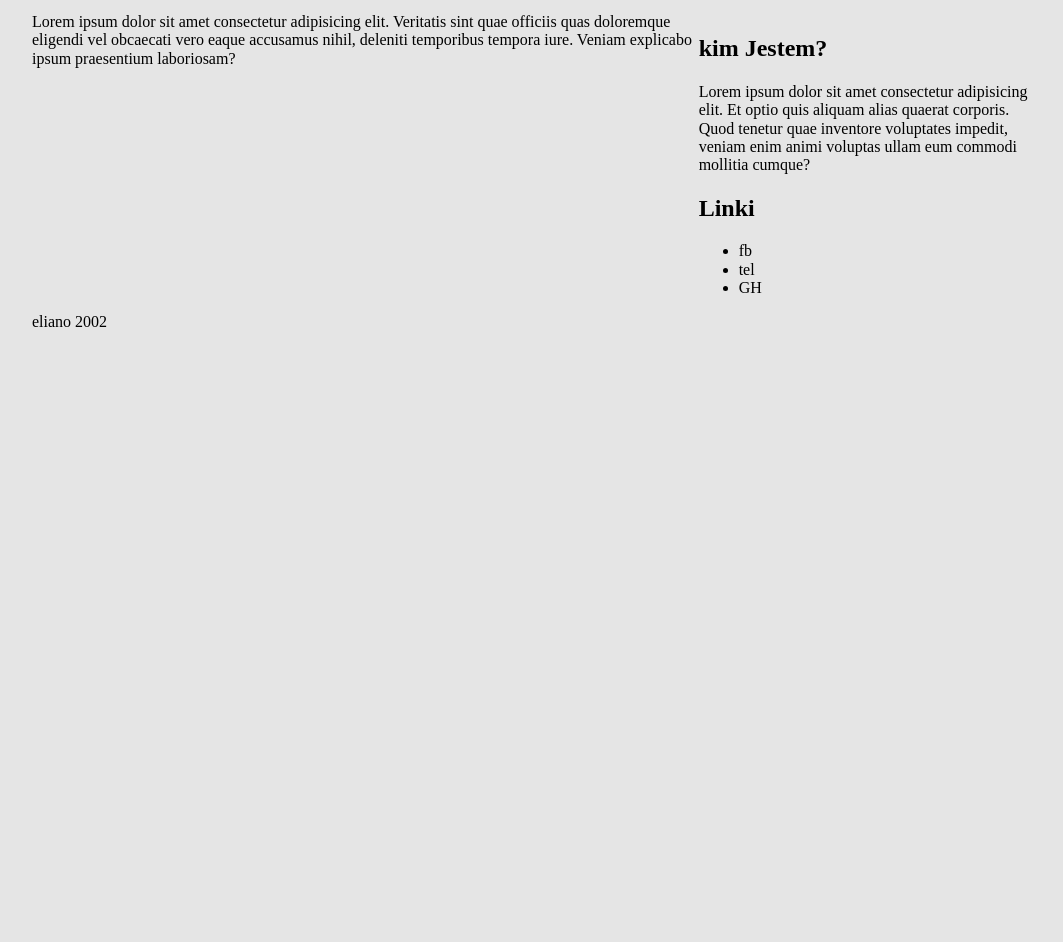
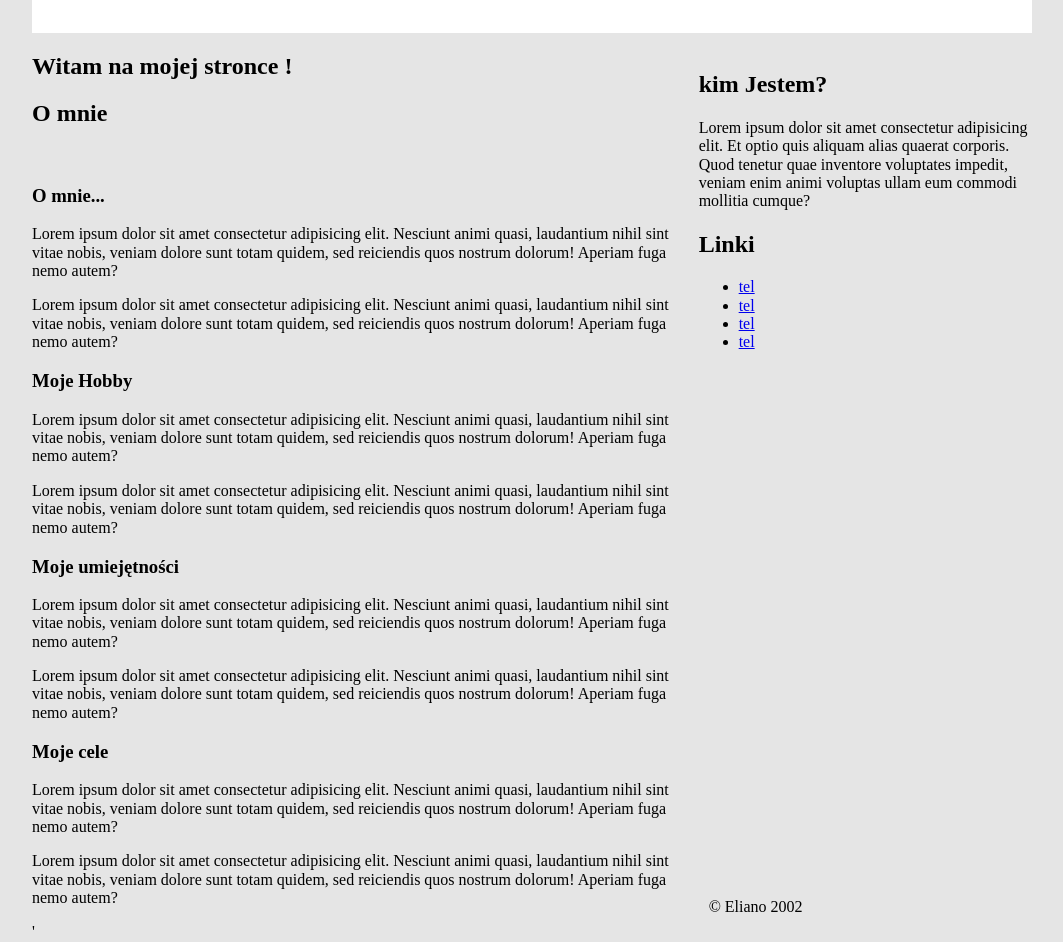
Before and after one commit to elianoPL/homepage2, a plain HTML site: page index.html in a window 1280 px wide. Shown: the part 117-1059 px from the top of the page, without its empty margins (108-1171 px from the left). Before the commit the page ends 800 px from the top, so only its background shows below. Drawn offline with Linux system fonts and the light colour scheme.

Commit message:
html structure in main tag

```diff
--- a/index.html
+++ b/index.html
@@ -14,41 +14,103 @@
       <p class="main-header__description">strona domowa eliasza łodygii</p>
     </header>
     <nav class="main-nav">
-        <div>
       <a href="#" class="main-nav__item">home</a>
       <a href="#" class="main-nav__item">home</a>
       <a href="#" class="main-nav__item">home</a>
       <a href="#" class="main-nav__item">home</a>
       <a href="#" class="main-nav__item">home</a>
-    </div></nav>
+    </nav>
     <aside class="aside">
-      <article class="author-info">
-        <img src="#" alt="" class="author-info__image" />
-        <h2 class="author-info__heading">kim Jestem?</h2>
-        <p class="author-info__description">
+      <article class="author-brief">
+        <img src="#" alt="" class="author-brief__image" />
+        <h2 class="author-brief__heading">kim Jestem?</h2>
+        <p class="author-brief__description">
           Lorem ipsum dolor sit amet consectetur adipisicing elit. Et optio quis
           aliquam alias quaerat corporis. Quod tenetur quae inventore voluptates
           impedit, veniam enim animi voluptas ullam eum commodi mollitia cumque?
         </p>
       </article>
-      <article class="links">
-        <h2>Linki</h2>
-        <ul class="links__list">
-          <li>fb</li>
-          <li>tel</li>
-          <li>GH</li>
+      <article class="contact-links">
+        <h2 class="contact-links__heading">Linki</h2>
+        <ul class="contact-links__list">
+          <li><a href="#">tel</a></li>
+          <li><a href="#">tel</a></li>
+          <li><a href="#">tel</a></li>
+          <li><a href="#">tel</a></li>
         </ul>
       </article>
     </aside>
-
     <main class="main">
-      <p>
-        Lorem ipsum dolor sit amet consectetur adipisicing elit. Veritatis sint
-        quae officiis quas doloremque eligendi vel obcaecati vero eaque
-        accusamus nihil, deleniti temporibus tempora iure. Veniam explicabo
-        ipsum praesentium laboriosam?
-      </p>
+      <section class="welcome-baner">
+        <h2 class="welcome-baner__heading">Witam na mojej stronce !</h2>
+      </section>
+      <section class="about">
+        <h2 class="about__heading">O mnie</h2>
+        <img src="#" alt="" class="about__image" />
+        <section class="about__info">
+          <h3 class="about__subheading">O mnie...</h3>
+          <p class="about__paragraph">
+            Lorem ipsum dolor sit amet consectetur adipisicing elit. Nesciunt
+            animi quasi, laudantium nihil sint vitae nobis, veniam dolore sunt
+            totam quidem, sed reiciendis quos nostrum dolorum! Aperiam fuga nemo
+            autem?
+          </p>
+          <p class="about__paragraph">
+            Lorem ipsum dolor sit amet consectetur adipisicing elit. Nesciunt
+            animi quasi, laudantium nihil sint vitae nobis, veniam dolore sunt
+            totam quidem, sed reiciendis quos nostrum dolorum! Aperiam fuga nemo
+            autem?
+          </p>
+        </section>
+        <section class="about__info">
+          <h3 class="about__subheading">Moje Hobby</h3>
+          <p class="about__paragraph">
+            Lorem ipsum dolor sit amet consectetur adipisicing elit. Nesciunt
+            animi quasi, laudantium nihil sint vitae nobis, veniam dolore sunt
+            totam quidem, sed reiciendis quos nostrum dolorum! Aperiam fuga nemo
+            autem?
+          </p>
+          <p class="about__paragraph">
+            Lorem ipsum dolor sit amet consectetur adipisicing elit. Nesciunt
+            animi quasi, laudantium nihil sint vitae nobis, veniam dolore sunt
+            totam quidem, sed reiciendis quos nostrum dolorum! Aperiam fuga nemo
+            autem?
+          </p>
+        </section>
+        <section class="about__info">
+          <h3 class="about__subheading">Moje umiejętności</h3>
+          <p class="about__paragraph">
+            Lorem ipsum dolor sit amet consectetur adipisicing elit. Nesciunt
+            animi quasi, laudantium nihil sint vitae nobis, veniam dolore sunt
+            totam quidem, sed reiciendis quos nostrum dolorum! Aperiam fuga nemo
+            autem?
+          </p>
+          <p class="about__paragraph">
+            Lorem ipsum dolor sit amet consectetur adipisicing elit. Nesciunt
+            animi quasi, laudantium nihil sint vitae nobis, veniam dolore sunt
+            totam quidem, sed reiciendis quos nostrum dolorum! Aperiam fuga nemo
+            autem?
+          </p>
+        </section>
+        <section class="about__info">
+          <h3 class="about__subheading">Moje cele</h3>
+          <p class="about__paragraph">
+            Lorem ipsum dolor sit amet consectetur adipisicing elit. Nesciunt
+            animi quasi, laudantium nihil sint vitae nobis, veniam dolore sunt
+            totam quidem, sed reiciendis quos nostrum dolorum! Aperiam fuga nemo
+            autem?
+          </p>
+          <p class="about__paragraph">
+            Lorem ipsum dolor sit amet consectetur adipisicing elit. Nesciunt
+            animi quasi, laudantium nihil sint vitae nobis, veniam dolore sunt
+            totam quidem, sed reiciendis quos nostrum dolorum! Aperiam fuga nemo
+            autem?
+          </p>
+        </section>
+      </section>
     </main>
-    <footer class="footer">eliano 2002</footer>
+    <footer class="footer">
+      &copy; Eliano 2002
+    </footer>
   </body>
 </html>
--- a/style.css
+++ b/style.css
@@ -1,27 +1,26 @@
 body {
   display: grid;
   grid-template-columns: 3fr 3fr 3fr;
-    grid-template-areas:"header nav nav" "main main aside";
+  grid-template-areas: "header nav nav" "main main aside" "main main footer";
+  min-height: 100vh;
+  grid-template-rows: 150px auto 35px;
   max-width: 1000px;
-    margin:0 auto;
+  margin: 0 auto;
   background: #e5e5e5;
+  min-height: 100vh;
 }
 .main-header {
   grid-area: header;
   background: white;
 }
 .main-nav {
-
-
-
-}
-div {
   display: flex;
   justify-content: space-around;
-    align-items: ;
+  align-items:center;
   background: white;
   grid-area: nav;
 }
+
 .main-nav__item {
   display: block;
 }
@@ -31,3 +30,7 @@ div {
 .main {
   grid-area: main;
 }
+.footer {
+    grid-area:footer;
+    padding: 10px;
+}
```
Also changed, not shown: 1 other file. Lines whose indentation alone changed are shown as unchanged.
